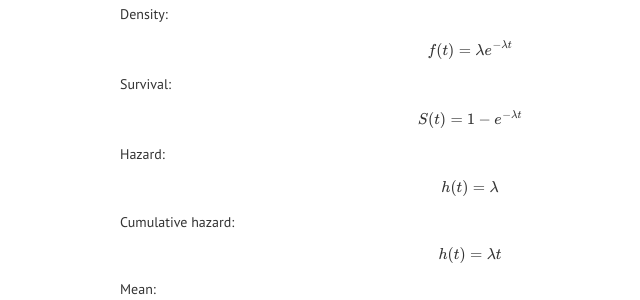
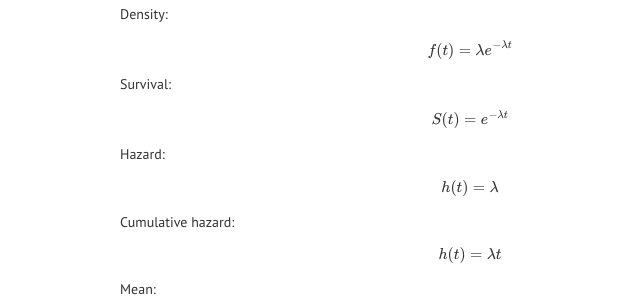
Before and after one commit to dincerti/dincerti.github.io, a Jekyll site: the page built from code/survival-distributions.md, in a window 1280 px wide and 900 px high, scrolled down 1059 px. Shown: the part 150-450 px from the top of the window, without its empty margins (170-810 px from the left). Built offline with Jekyll 4.4.1, drawn with Linux system fonts in a browser that asks for light colours; nearby versions of some CDN libraries; formulas are drawn with MathJax 3.

Commit message:
Fix survival distribution for exponential distribution

```diff
--- a/code/survival-distributions.md
+++ b/code/survival-distributions.md
@@ -49,7 +49,7 @@ Density:
 $$f(t) = \lambda e^{-\lambda t}$$
 
 Survival:
-$$S(t) = 1 - e^{-\lambda t}$$
+$$S(t) = e^{-\lambda t}$$
 
 Hazard:
 $$h(t) = \lambda$$
```
